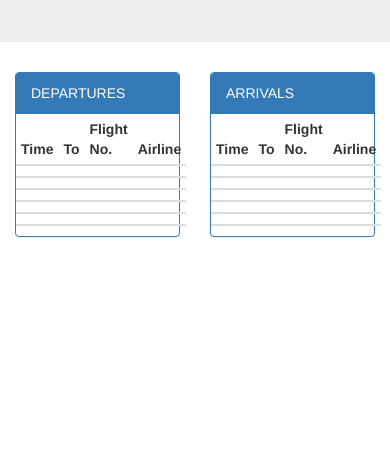
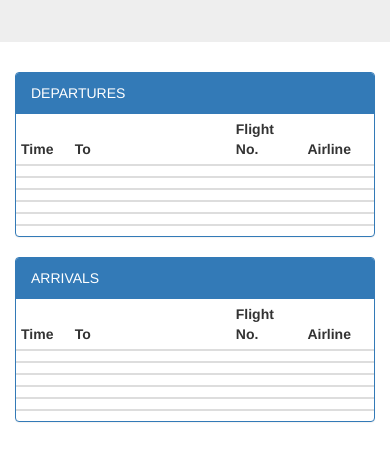
Before and after one commit to k8sbliss/iceland, a plain HTML site: page index.html in a window 390 px wide. Shown: the part 163-624 px from the top of the page. Drawn offline with nearby package versions, Linux system fonts and the light colour scheme; no server answers.

Commit message:
chnages xs size to full width

```diff
--- a/index.html
+++ b/index.html
@@ -16,7 +16,7 @@
 </div>
 
 
-<div class="col-xs-6 col-md-6">
+<div class="col-xs-12 col-md-6">
 	<div class="panel panel-primary">
   		<div class="panel-heading">DEPARTURES</div>
 		      <table class="table table-condensed table-hover">
@@ -40,7 +40,7 @@
 	</div>
 </div>
 
-<div class="col-xs-6 col-md-6">
+<div class="col-xs-12 col-md-6">
 	<div class="panel panel-primary">
   		<div class="panel-heading">ARRIVALS</div>
 		      <table class="table table-condensed table-hover">
```
